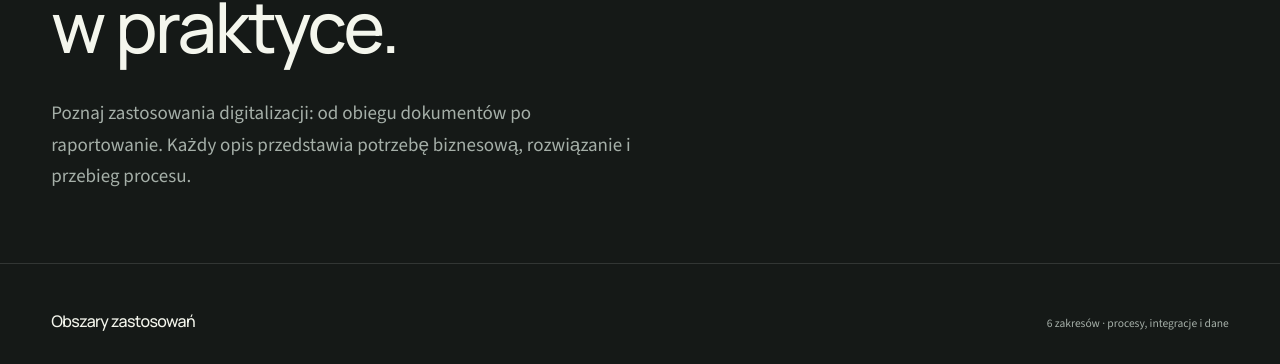
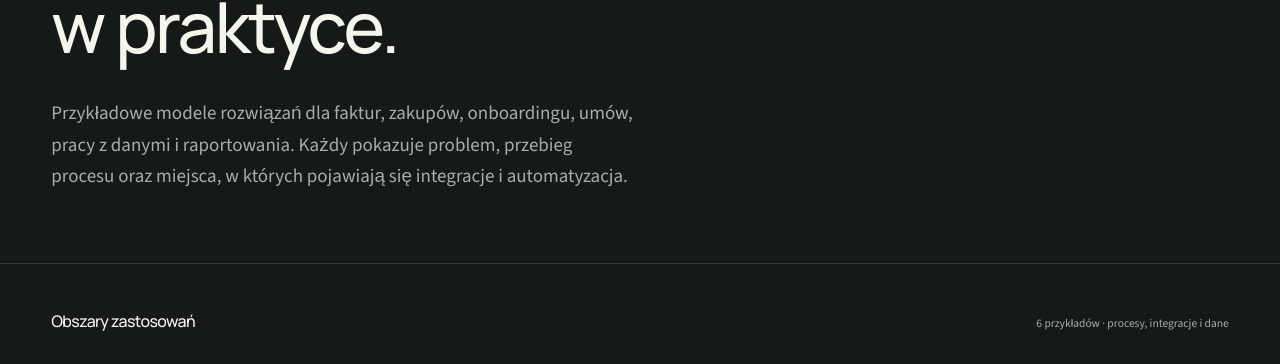
Before and after one commit to radoslawbegej-code/analizeit, a Next.js app in the folder analizeit/: page /realizacje in a window 1280 px wide. Shown: the part 281-645 px from the top of the page. Built offline with nearby package versions, Linux system fonts and the light colour scheme; no server answers.

Commit message:
Refine process examples page copy

```diff
--- a/analizeit/src/app/realizacje/page.tsx
+++ b/analizeit/src/app/realizacje/page.tsx
@@ -15,15 +15,25 @@ export const metadata: Metadata = {
 export default function RealizationsPage() {
   return (
     <div className="digital-subpage realizations-page">
-      <PageHero eyebrow="Przykłady procesów" title="Procesy i integracje w praktyce."
-        lead="Poznaj zastosowania digitalizacji: od obiegu dokumentów po raportowanie. Każdy opis przedstawia potrzebę biznesową, rozwiązanie i przebieg procesu." />
+      <PageHero
+        eyebrow="Przykłady procesów"
+        title="Procesy i integracje w praktyce."
+        lead="Przykładowe modele rozwiązań dla faktur, zakupów, onboardingu, umów, pracy z danymi i raportowania. Każdy pokazuje problem, przebieg procesu oraz miejsca, w których pojawiają się integracje i automatyzacja."
+      />
+
       <section className="realizations-catalog" id="projekty" aria-labelledby="realizations-catalog-title">
         <Container>
-          <div className="realizations-catalog__heading"><h2 id="realizations-catalog-title">Obszary zastosowań</h2><p>{realizations.length} zakresów · procesy, integracje i dane</p></div>
+          <div className="realizations-catalog__heading">
+            <h2 id="realizations-catalog-title">Obszary zastosowań</h2>
+            <p>{realizations.length} przykładów · procesy, integracje i dane</p>
+          </div>
           <RealizationGrid items={realizations} />
         </Container>
       </section>
-      <Container className="cta-wrap"><CtaBand title="Podobne wyzwanie w Twojej firmie?" /></Container>
+
+      <Container className="cta-wrap">
+        <CtaBand title="Chcesz przełożyć podobny proces na własne środowisko?" />
+      </Container>
     </div>
   );
 }
```
